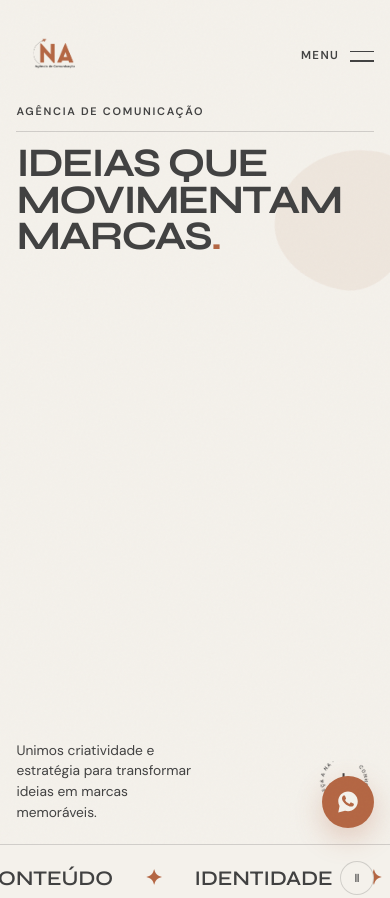
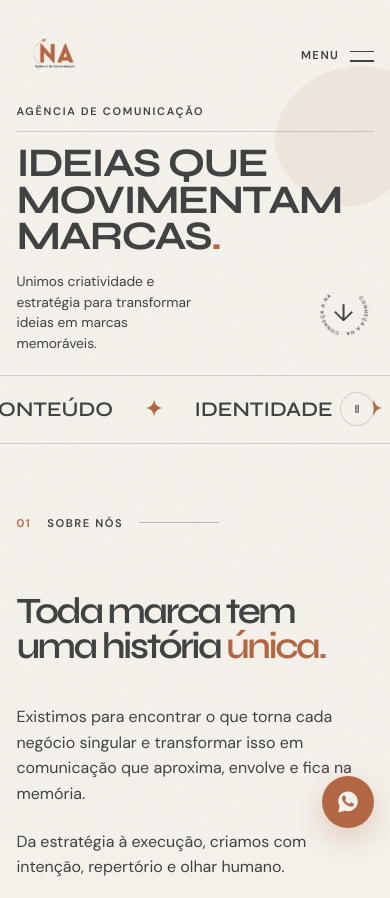
Before and after one commit to Jhony2002/na-landing-page, a website built with Vite: page index.html in a window 390 px wide. Shown: the top 898 px of the page. Built offline with nearby package versions, Linux system fonts and the light colour scheme.

Commit message:
Stop stretching the mobile hero on tall phones.
Co-authored-by: Cursor <cursoragent@cursor.com>

```diff
--- a/styles.css
+++ b/styles.css
@@ -777,14 +777,6 @@ button { color: inherit; font: inherit; }
   .contact h2 { font-size: clamp(2rem, 10vw, 2.7rem); }
 }
 
-@media (max-width: 800px) and (min-height: 720px) {
-  .hero {
-    min-height: 100svh;
-    min-height: 100dvh;
-  }
-  .hero__bottom { margin-top: auto; padding-top: 1.5rem; }
-}
-
 @media (prefers-reduced-motion: reduce) {
   html { scroll-behavior: auto; }
   .reveal { opacity: 1; transform: none; }
```
